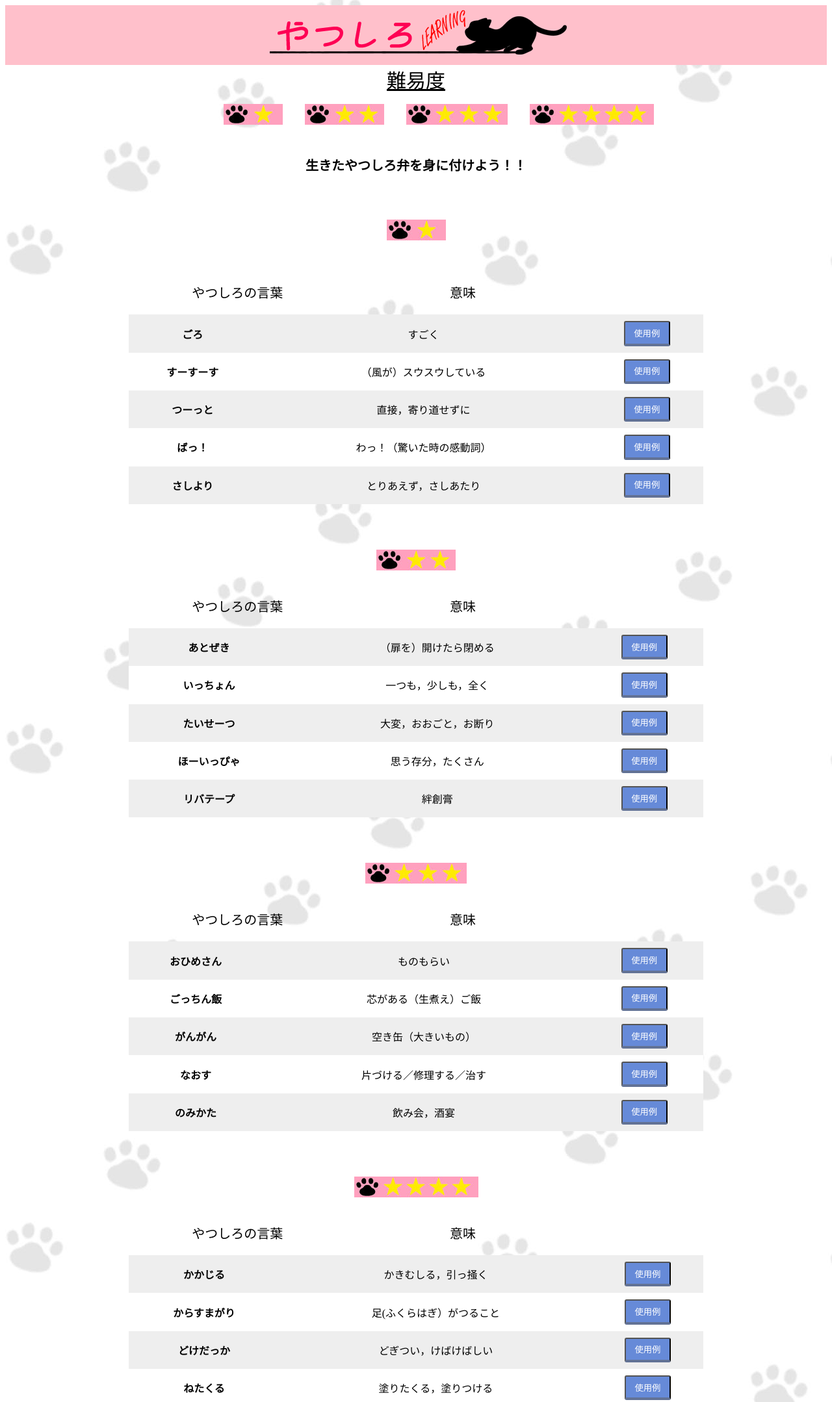
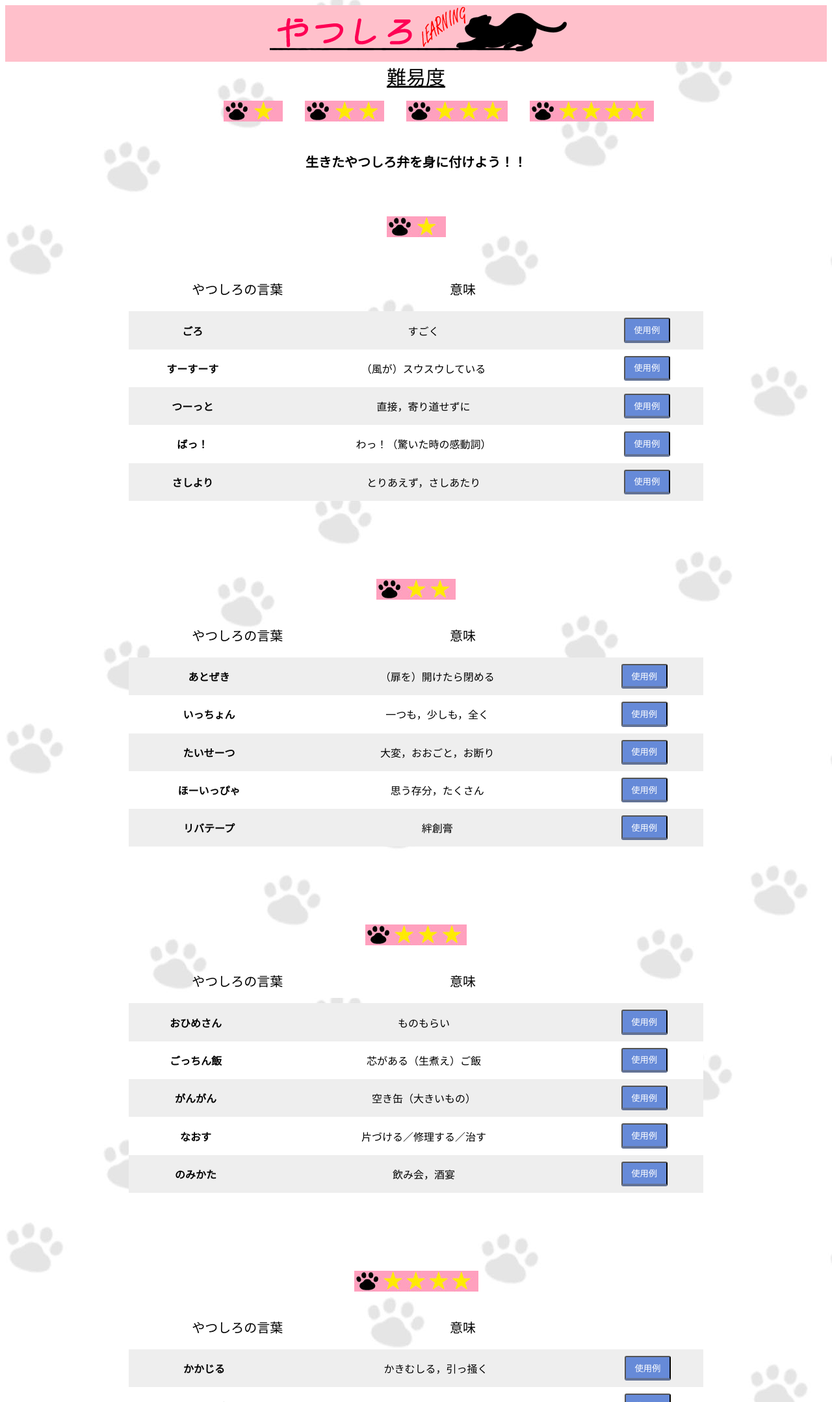
Before and after one commit to kaaa43246y/sotsugyouseisaku, a Flask app: page /index in a window 1280 px wide. Shown: the top 2158 px of the page at 65% size. Run offline with Flask 2, Linux system fonts and the light colour scheme; data comes from the database, SQL or seed files in the repository; some libraries are stand-ins or nearby versions.

Commit message:
CSS リセット

```diff
--- a/static/css/style.css
+++ b/static/css/style.css
@@ -21,14 +21,15 @@ header {
 }
 
 #logo {
-  padding-top: 5px;
     text-align: center;
 }
 
 .under {
     text-decoration: underline;
     font-size: 30px;
+
 }
+
 
 ul a{
     text-align: center;
@@ -178,6 +179,7 @@ ul a{
     border-spacing: 0;
     margin-left: auto;
     margin-right: auto;
+
   }
 
   table th,table td{
@@ -234,3 +236,7 @@ ul a{
     background-color:blue;
   }
 } */
+
+.flex img{
+  margin-top: 50px;
+}
--- a/static/css/style_sp.css
+++ b/static/css/style_sp.css
@@ -29,6 +29,10 @@ header {
 .under {
     text-decoration: underline;
     font-size: 30px;
+}
+
+ul{
+  padding-left: 0%;
 }
 
 ul a{
--- a/templates/index.html
+++ b/templates/index.html
@@ -4,6 +4,7 @@
     <meta charset="UTF-8">
     <meta name="viewport" content="width=device-width, initial-scale=1.0">
 
+    <link rel="stylesheet" href="../static/css/destyle.css/destyle.css">
     <link rel="stylesheet" href="../static/css/style_sp.css" media="screen and (max-width:600px)">
     <link rel="stylesheet" href="../static/css/style.css" media="screen and (min-width:600px)">
     <script src="../static/js/jquery-3.5.1.js"></script>
```
